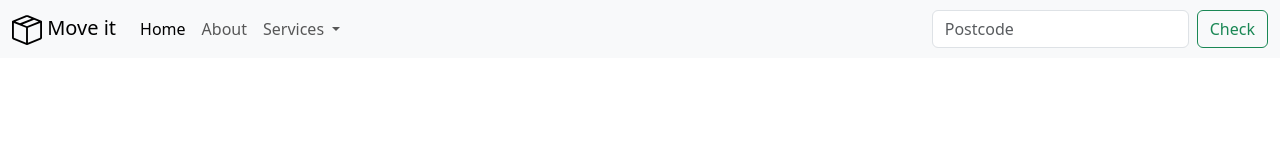
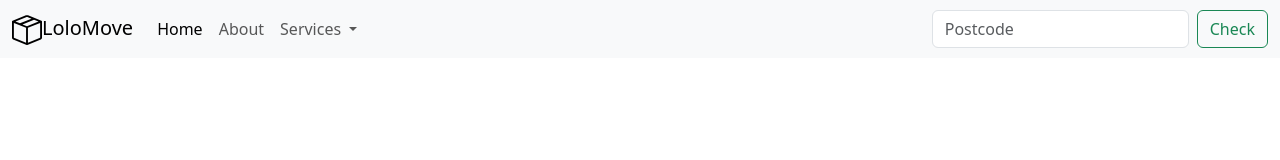
Before and after one commit to davedeverson/LoloMove, a plain HTML site: page index.html in a window 1280 px wide. Shown: the top 160 px of the page. Drawn offline with nearby package versions, Linux system fonts and the light colour scheme.

Commit message:
updated ulit tang ina ka

```diff
--- a/index.html
+++ b/index.html
@@ -16,7 +16,6 @@
         height: 4rem;
         border-radius: 0.75rem;
       }
-
     </style>
   </head>
 
@@ -24,7 +23,7 @@
     <nav class="navbar navbar-expand-lg bg-body-tertiary">
       <div class="container-fluid">
         <a class="navbar-brand" href="#"
-          ><img src="./box-seam.svg" alt="box-seam" height="30" /> Move it</a
+          ><img src="./box-seam.svg" alt="box-seam" height="30" />LoloMove</a
         >
         <button
           class="navbar-toggler"
@@ -206,13 +205,25 @@
       </div>
       <div class="carousel-inner">
         <div class="carousel-item active">
-          <img src="./family.jpg" class="d-block mx-auto w-75 img-fluid" alt="family" />
+          <img
+            src="./family.jpg"
+            class="d-block mx-auto w-75 img-fluid"
+            alt="family"
+          />
         </div>
         <div class="carousel-item">
-          <img src="./couple.jpg" class="d-block mx-auto w-75 img-fluid" alt="couple" />
+          <img
+            src="./couple.jpg"
+            class="d-block mx-auto w-75 img-fluid"
+            alt="couple"
+          />
         </div>
         <div class="carousel-item">
-          <img src="./dog.jpg" class="d-block mx-auto w-75 img-fluid" alt="dog" />
+          <img
+            src="./dog.jpg"
+            class="d-block mx-auto w-75 img-fluid"
+            alt="dog"
+          />
         </div>
       </div>
       <button
```
